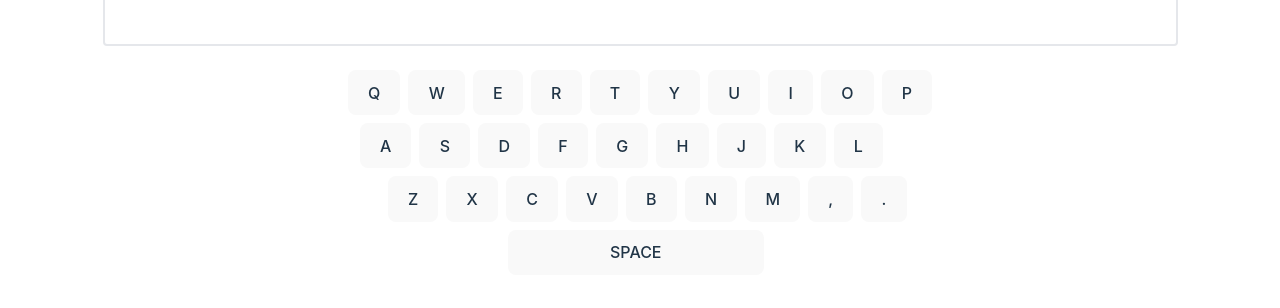
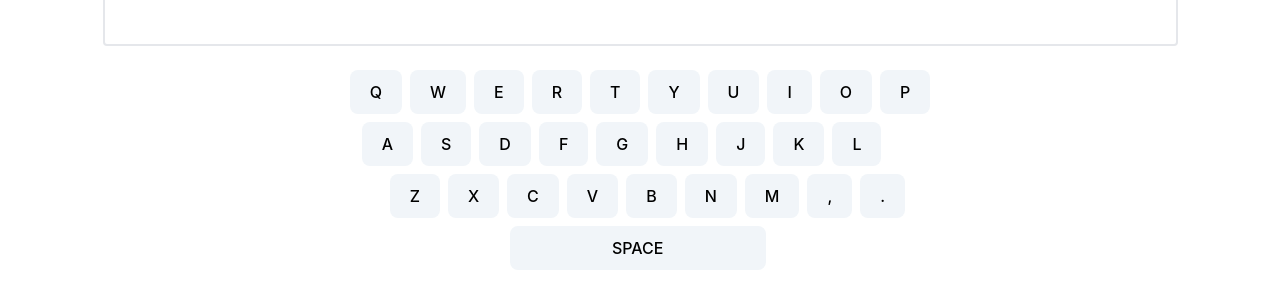
Before and after one commit to ruanha/keyboard-with-sound, a React (Vite) app: page / in a window 1280 px wide. Shown: the part 326-634 px from the top of the page. Built offline with nearby package versions, Linux system fonts and the light colour scheme.

Commit message:
change style to use tailwind

```diff
--- a/index.html
+++ b/index.html
@@ -6,8 +6,8 @@
     <meta name="viewport" content="width=device-width, initial-scale=1.0" />
     <title>Keyboard Keys With Sound</title>
   </head>
-  <body>
-    <div id="root"></div>
+  <body class="">
+    <div id="root" class="max-w-7xl m-0 m-auto p-8 text-center"></div>
     <script type="module" src="/src/main.tsx"></script>
   </body>
 </html>
--- a/src/App.css
+++ /dev/null
@@ -1,6 +0,0 @@
-#root {
-  max-width: 1280px;
-  margin: 0 auto;
-  padding: 2rem;
-  text-align: center;
-}
--- a/src/App.tsx
+++ b/src/App.tsx
@@ -1,4 +1,3 @@
-import "./App.css";
 import { useRef } from "react";
 import Keyboard from "./Keyboard";
 import { useGetKeyboard } from "./useGetKeyboard";
--- a/src/Key.tsx
+++ b/src/Key.tsx
@@ -13,7 +13,7 @@ function Key({ audio, value, children }: { audio: HTMLAudioElement, value: strin
       setActive(false);
     }
   });
-  let className = active ? "outline" : "";
+  let className = active ? " outline" : "";
   if (children === "A") {
     className += " ml-3";
   } else if (children === "Z") {
@@ -22,7 +22,7 @@ function Key({ audio, value, children }: { audio: HTMLAudioElement, value: strin
     className += " ml-40 w-64";
   }
 
-  return <button className={className}>{children}</button>;
+  return <button className={"rounded-lg py-2.5 px-5 font-medium bg-slate-100" + className}>{children}</button>;
 }
 
 export default Key;
--- a/src/index.css
+++ b/src/index.css
@@ -4,54 +4,4 @@
 
 :root {
   font-family: Inter, system-ui, Avenir, Helvetica, Arial, sans-serif;
-  line-height: 1.5;
-  font-weight: 400;
-
-  color-scheme: light dark;
-  color: rgba(255, 255, 255, 0.87);
-  background-color: #242424;
-
-  font-synthesis: none;
-  text-rendering: optimizeLegibility;
-  -webkit-font-smoothing: antialiased;
-  -moz-osx-font-smoothing: grayscale;
 }
-
-body {
-  margin: 0;
-  display: flex;
-  min-width: 320px;
-  min-height: 100vh;
-}
-
-button {
-  border-radius: 8px;
-  border: 1px solid transparent;
-  padding: 0.6em 1.2em;
-  font-size: 1em;
-  font-weight: 500;
-  font-family: inherit;
-  background-color: #1a1a1a;
-  cursor: pointer;
-  transition: border-color 0.25s;
-}
-button:hover {
-  border-color: #646cff;
-}
-button:focus,
-button:focus-visible {
-  outline: 4px auto -webkit-focus-ring-color;
-}
-
-@media (prefers-color-scheme: light) {
-  :root {
-    color: #213547;
-    background-color: #ffffff;
-  }
-  a:hover {
-    color: #747bff;
-  }
-  button {
-    background-color: #f9f9f9;
-  }
-}
```
